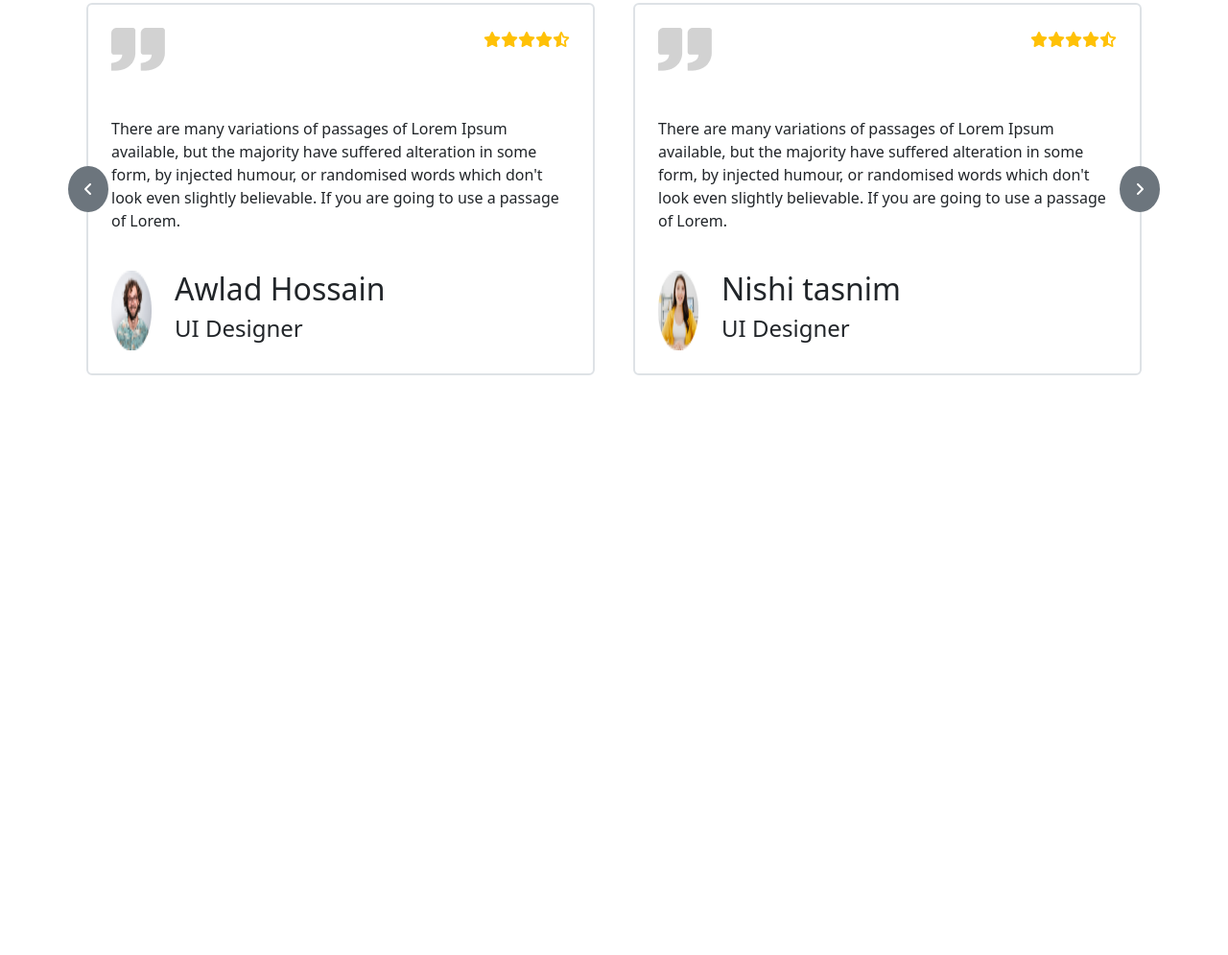
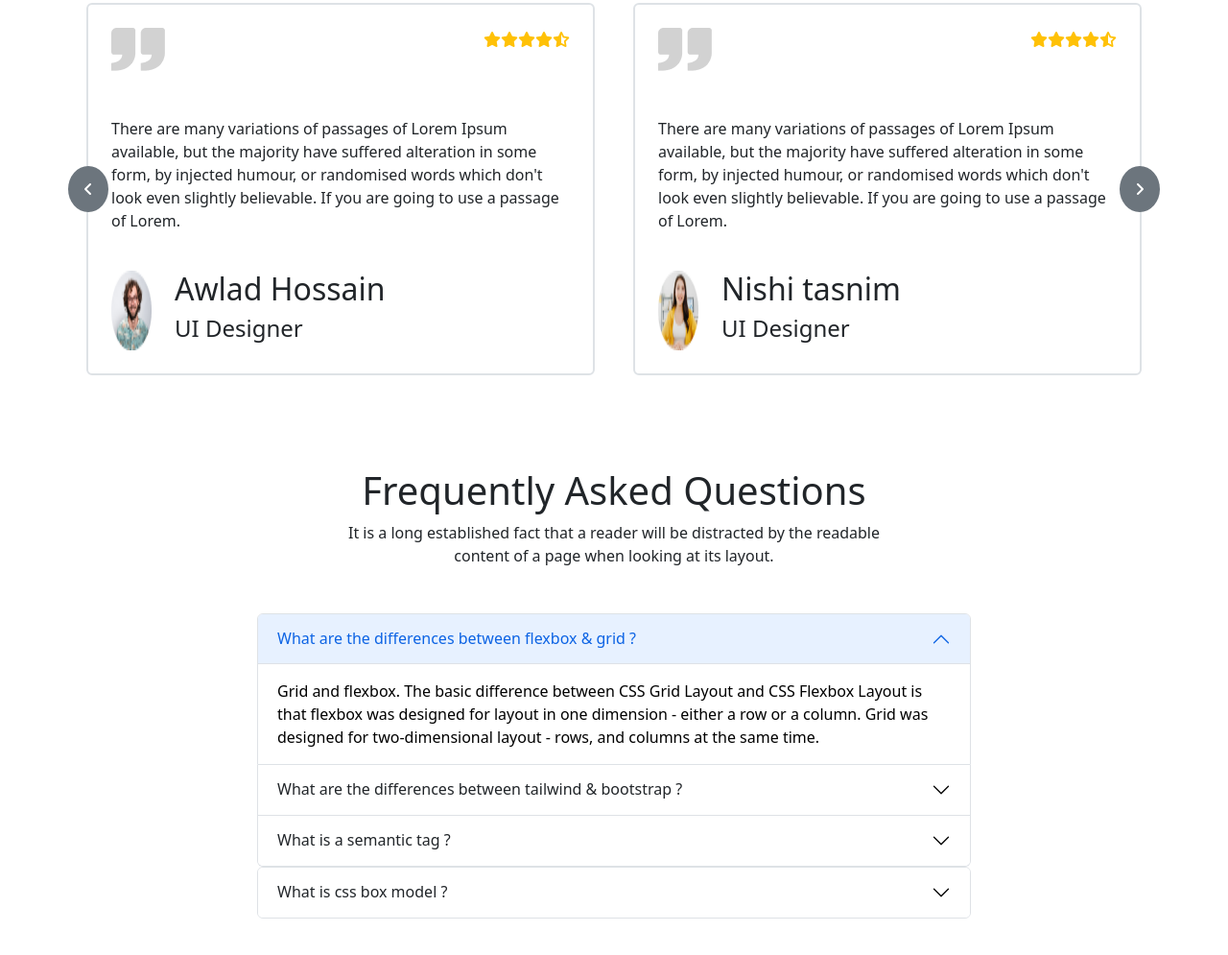
Before and after one commit to hossain-udoy/Edu-Learning, a plain HTML site: page index.html in a window 1280 px wide. Shown: the part 3801-4796 px from the top of the page at 96% size. Before the commit the page ends 4240 px from the top, so only its background shows below. Drawn offline with nearby package versions, Linux system fonts and the light colour scheme.

Commit message:
FAQ area

```diff
--- a/index.html
+++ b/index.html
@@ -461,6 +461,89 @@
         </section>
         <!-- Feedback area end -->
 
+        <!-- Faq area start -->
+        <div class="mt-5 mb-5">
+            <h1 class="text-center">Frequently Asked Questions</h1>
+            <p class="text-center col-md-6 offset-md-3">It is a long established fact that a reader will be distracted
+                by the readable
+                content of a page when looking at its layout.</p>
+        </div>
+        <section class="mt-5 mb-5 col-lg-8  offset-lg-2">
+            <div class="accordion" id="accordionExample">
+                <div class="accordion-item">
+                    <h2 class="accordion-header" id="headingOne">
+                        <button class="accordion-button" type="button" data-bs-toggle="collapse"
+                            data-bs-target="#collapseOne" aria-expanded="true" aria-controls="collapseOne">
+                            What are the differences between flexbox & grid ?
+                        </button>
+                    </h2>
+                    <div id="collapseOne" class="accordion-collapse collapse show" aria-labelledby="headingOne"
+                        data-bs-parent="#accordionExample">
+                        <div class="accordion-body">
+                            Grid and flexbox. The basic difference between CSS Grid Layout and CSS Flexbox Layout is
+                            that flexbox was designed for layout in one dimension - either a row or a column. Grid was
+                            designed for two-dimensional layout - rows, and columns at the same time.
+
+                        </div>
+                    </div>
+                </div>
+                <div class="accordion-item">
+                    <h2 class="accordion-header" id="headingTwo">
+                        <button class="accordion-button collapsed" type="button" data-bs-toggle="collapse"
+                            data-bs-target="#collapseTwo" aria-expanded="false" aria-controls="collapseTwo">
+                            What are the differences between tailwind & bootstrap ?
+                        </button>
+                    </h2>
+                    <div id="collapseTwo" class="accordion-collapse collapse" aria-labelledby="headingTwo"
+                        data-bs-parent="#accordionExample">
+                        <div class="accordion-body">
+                            The main difference between TailwindCSS and Bootstrap is that Tailwind CSS is not a UI kit.
+                            Unlike UI kits such as Bootstrap, Bulma, and Foundation, Tailwind CSS doesn't have a default
+                            theme or built-in UI components. Instead, it comes with predesigned widgets you can use to
+                            build your site from scratch.
+                        </div>
+                    </div>
+                </div>
+                <div class="accordion-item">
+                    <h2 class="accordion-header" id="headingThree">
+                        <button class="accordion-button collapsed" type="button" data-bs-toggle="collapse"
+                            data-bs-target="#collapseThree" aria-expanded="false" aria-controls="collapseThree">
+                            What is a semantic tag ?
+                        </button>
+                    </h2>
+                    <div id="collapseThree" class="accordion-collapse collapse" aria-labelledby="headingThree"
+                        data-bs-parent="#accordionExample">
+                        <div class="accordion-body">
+                            Semantic HTML or semantic markup is HTML that introduces meaning to the web page rather than
+                            just presentation. For example, <a>
+                                <p> tag indicates that the enclosed text is a paragraph. This is both semantic and
+                                    presentational because people know what paragraphs are, and browsers know how to
+                                    display
+                                    them.
+                        </div>
+                    </div>
+                </div>
+                <div class="accordion-item">
+                    <h2 class="accordion-header" id="headingThree">
+                        <button class="accordion-button collapsed" type="button" data-bs-toggle="collapse"
+                            data-bs-target="#collapseThree" aria-expanded="false" aria-controls="collapseThree">
+                            What is css box model ?
+                        </button>
+                    </h2>
+                    <div id="collapseThree" class="accordion-collapse collapse" aria-labelledby="headingThree"
+                        data-bs-parent="#accordionExample">
+                        <div class="accordion-body">
+                            In CSS, the term "box model" is used when talking about design and layout. The CSS box model
+                            is essentially a box that wraps around every HTML element. It consists of: margins, borders,
+                            padding, and the actual content.
+                        </div>
+                    </div>
+                </div>
+            </div>
+
+        </section>
+        <!-- Faq area end -->
+
 
 
         <script src="https://cdn.jsdelivr.net/npm/bootstrap@5.2.0/dist/js/bootstrap.bundle.min.js"
```
